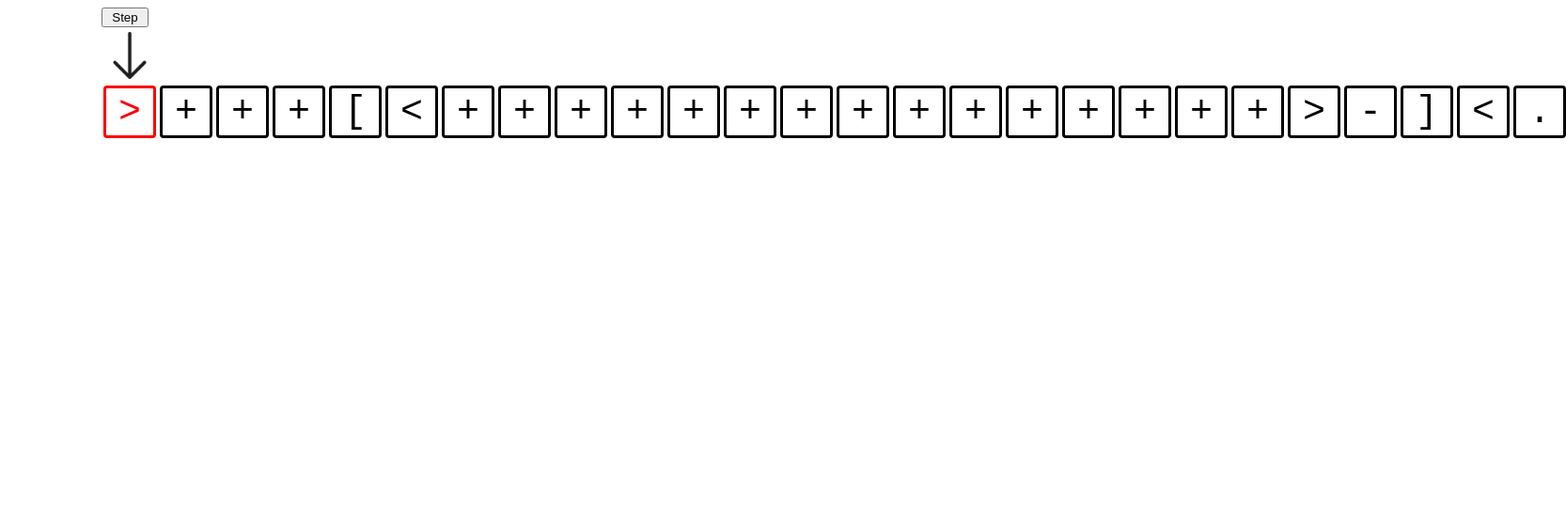
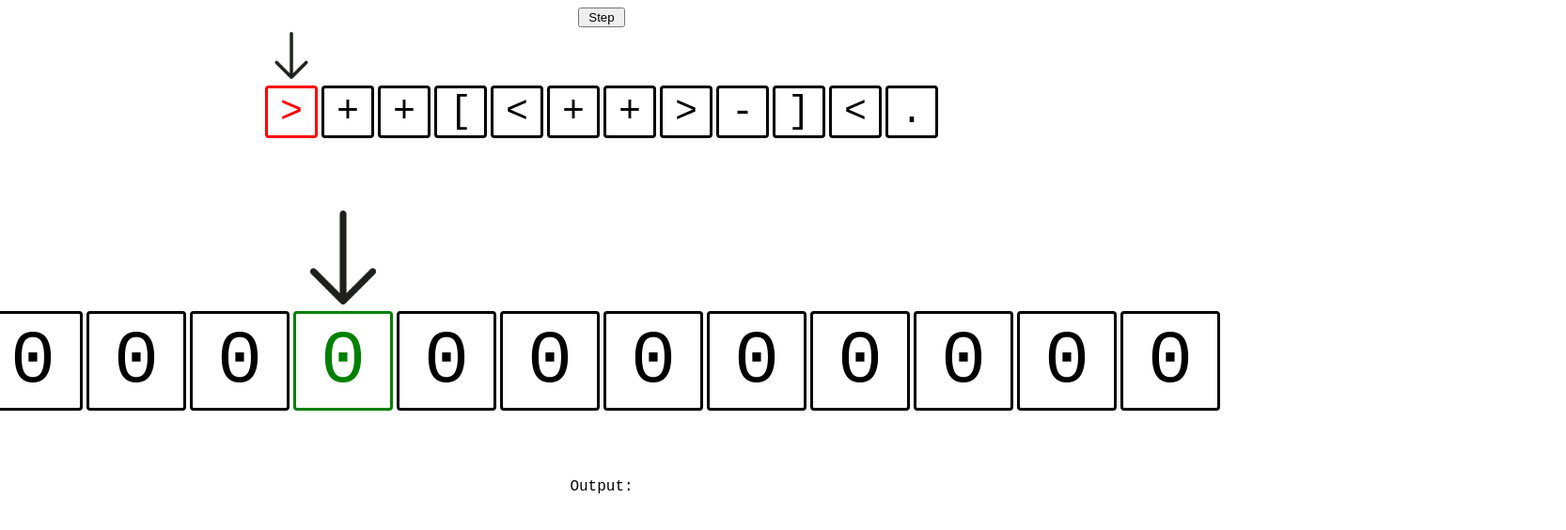
Before and after one commit to mothugget/brainfuck-visualiser, a React (Create React App) app in the folder client/: page / in a window 1280 px wide. Shown: the top 564 px of the page at 94% size, 1666 px wide, since content can reach past the window. Built offline with nearby package versions, Linux system fonts and the light colour scheme.

Commit message:
all the stuff works

```diff
--- a/client/src/App.css
+++ b/client/src/App.css
@@ -1,30 +1,40 @@
 .App {
   display: flex;
   flex-direction: column;
-  margin-left: 100px;
+  align-items: center;
+
   font-family: 'Courier New', Courier, monospace;
   flex-shrink: 0;
 }
 
+.centerer{
+  display: flex;
+  flex-direction: column;
+  align-items: center;
+}
+
+.greyed-out{
+  color: grey;
+}
+
 :root {
   --instruction-dims: 50px;
+  --cell-dims: 100px;
 }
 
 button {
   width: 50px
 }
 
-.InstructionPointerList {
+.list {
   display: flex;
   flex-direction: row;
 }
 
-
-
 .InstructionPointer {
-    display: flex;
-      justify-content: center;
-      align-items: center;
+  display: flex;
+  justify-content: center;
+  align-items: center;
   width: var(--instruction-dims);
   aspect-ratio: 1 / 1;
   font-size: 40px;
@@ -36,13 +46,8 @@ button {
 }
 
 .instruction-pointer {
-height: var(--instruction-dims);
-color:red;
-}
-
-.InstructionList {
-  display: flex;
-  flex-direction: row;
+  height: var(--instruction-dims);
+  color: red;
 }
 
 .Instruction {
@@ -57,3 +62,39 @@ color:red;
   margin: 2px;
   flex-shrink: 0;
 }
+
+.spacer{
+  height: 70px;
+}
+
+.Cell {
+  display: flex;
+  justify-content: center;
+  align-items: center;
+  width: var(--cell-dims);
+  aspect-ratio: 1 / 1;
+  font-size: 80px;
+  border-style: solid;
+  border-radius: 4px;
+  margin: 2px;
+  flex-shrink: 0;
+}
+
+.cell-pointer{
+  color: green;
+  height: var(--cell-dims);
+}
+
+.Pointer {
+  display: flex;
+  justify-content: center;
+  align-items: center;
+  width: var(--cell-dims);
+  aspect-ratio: 1 / 1;
+  font-size: 40px;
+  border-style: solid;
+  border-color: rgba(255, 255, 255, 0);
+  border-radius: 4px;
+  margin: 2px;
+  flex-shrink: 0;
+}
--- a/client/src/App.js
+++ b/client/src/App.js
@@ -3,6 +3,9 @@ import { useState, useEffect } from 'react';
 import './App.css';
 import InstructionList from './components/InstructionList';
 import InstructionPointerList from './components/InstructionPointerList';
+import CellList from './components/CellList';
+import CellPointerList from './components/CellPointerList';
+import Output from './components/Output';
 
 
 function App() {
@@ -11,9 +14,11 @@ function App() {
   const [cells, setCells] = useState([])
   const [instructionPos, setInstructionPos] = useState(0);
   const [loopStart, setLoopStart] = useState(0);
-  const [output, setOutput] = useState(undefined)
+  const [output, setOutput] = useState(undefined);
+  const [finished, setFinished] = useState(false);
+  const [greyOut, setGreyOut] = useState('none');
 
-  const instructions = (">+++[<+++++++++++++++>-]<.").split('');
+  const instructions = (">++[<++>-]<.").split('');
 
   let loopFlag = false;
   let pointerVal = (cells[pointerPos] === undefined) ? 0 : cells[pointerPos];
@@ -61,8 +66,13 @@ function App() {
 
   function step() {
     populateCell();
-    (insVal === '.') && setOutput(pointerVal);
-    if (output === undefined) {
+    if (!finished) {
+      if (insVal === '.') {
+        setFinished(true);
+        setOutput(pointerVal);
+        setGreyOut('greyed-out')
+      }
+
       console.log(insVal)
       translator(insVal);
       loopFlag ? setInstructionPos(loopStart) : setInstructionPos(instructionPos + 1);
@@ -98,11 +108,11 @@ function App() {
   for (let i = 0; i < 9; i++) {
     keyedCells.push({
       key: i,
-      cell: (cells[i]||0),
-      pointer: (i === pointerPos) ? 'pointer' : 'empty-pointer'
+      cell: (cells[i] || 0),
+      pointer: (i === pointerPos) ? 'cell-pointer' : 'empty-pointer'
     });
 
-    (i<6)||keyedCells.unshift({
+    (i < 6) || keyedCells.unshift({
       key: -i,
       cell: 0,
       pointer: 'empty-pointer'
@@ -113,9 +123,16 @@ function App() {
 
   return (
     <div className="App">
-      <button onClick={step} >Step</button>
-      <InstructionPointerList pointers={keyedList} />
-      <InstructionList instructions={keyedList} />
+      <div className={'centerer ' + greyOut}>
+        <button onClick={step} >Step</button>
+        <InstructionPointerList pointers={keyedList} />
+        <InstructionList instructions={keyedList} />
+        <div className='spacer' />
+        <CellPointerList pointers={keyedCells} />
+        <CellList cells={keyedCells} />
+      </div>
+      <div className='spacer' />
+      <Output output={output}/>
     </div>
   );
 }
--- /dev/null
+++ b/client/src/components/Cell.jsx
@@ -0,0 +1,9 @@
+
+
+export default function Cell(props) {
+    return (
+        <div className={'Cell '+props.pointer}>
+            {props.cell}
+        </div>
+    )
+}
--- a/client/src/components/CellList.jsx
+++ b/client/src/components/CellList.jsx
@@ -1,9 +1,15 @@
-
+import Cell from './Cell'
 
 export default function CellList(props) {
     return (
-        <div className='CellList'>
-            CellList
+        <div className="CellList list" >
+            {props.cells.map(cell =>
+                <Cell
+                    key={cell.key}
+                    cell={cell.cell}
+                    pointer={cell.pointer}
+                />
+            )}
         </div>
     )
 }
--- /dev/null
+++ b/client/src/components/CellPointerList.jsx
@@ -0,0 +1,14 @@
+import Pointer from './Pointer'
+
+export default function PointerList(props) {
+    return (
+        <div className="PointerList list" >
+            {props.pointers.map(pointer =>
+                <Pointer
+                    keys={pointer.keys}
+                    pointer={pointer.pointer}
+                />
+            )}
+        </div>
+    )
+}
--- a/client/src/components/InstructionList.jsx
+++ b/client/src/components/InstructionList.jsx
@@ -4,7 +4,7 @@ import Instruction from './Instruction'
 
 export default function InstructionList(props) {
     return (
-        <div className="InstructionList" >
+        <div className="InstructionList list" >
             {props.instructions.map(instruction =>
                 <Instruction
                     key={instruction.key}
--- a/client/src/components/InstructionPointerList.jsx
+++ b/client/src/components/InstructionPointerList.jsx
@@ -4,7 +4,7 @@ import InstructionPointer from './InstructionPointer'
 
 export default function InstructionPointerList(props) {
     return (
-        <div className="InstructionPointerList" >
+        <div className="InstructionPointerList list" >
             {props.pointers.map(pointer => <InstructionPointer key={pointer.key} pointer={pointer.pointer} />)}
         </div>
     )
--- a/client/src/components/output.jsx
+++ b/client/src/components/output.jsx
@@ -3,7 +3,10 @@
 export default function Output(props) {
     return (
         <div className='Output'>
-            Output
+            Output:
+            <div className="output-box">
+                {props.output}
+            </div>
         </div>
     )
 }
--- a/client/src/components/pointer.jsx
+++ b/client/src/components/pointer.jsx
@@ -1,9 +1,9 @@
-
+import pointerArrow from '../images/pointerArrow.png'
 
 export default function Pointer(props) {
     return (
         <div className='Pointer'>
-           Pointer
+            {(props.pointer === 'cell-pointer') && <img className='cell-pointer' src={pointerArrow} alt='pointer' />}
         </div>
     )
 }
```
Also changed, not shown: 1 other file (tests, documents, lock files or other folders).
